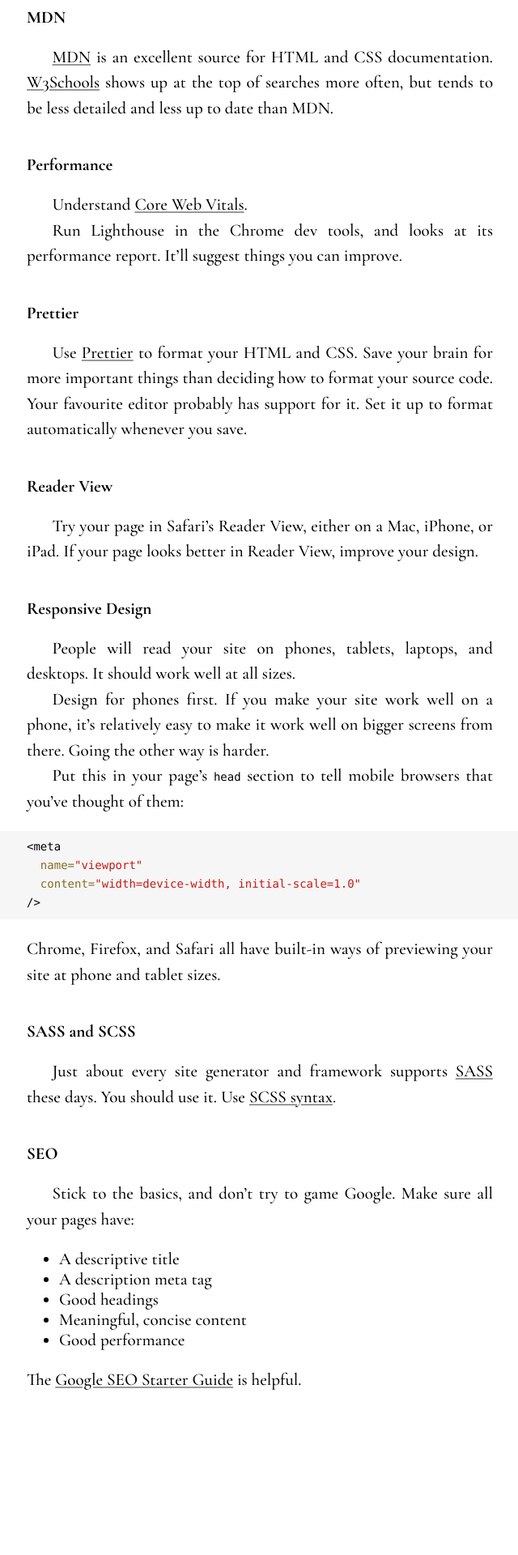
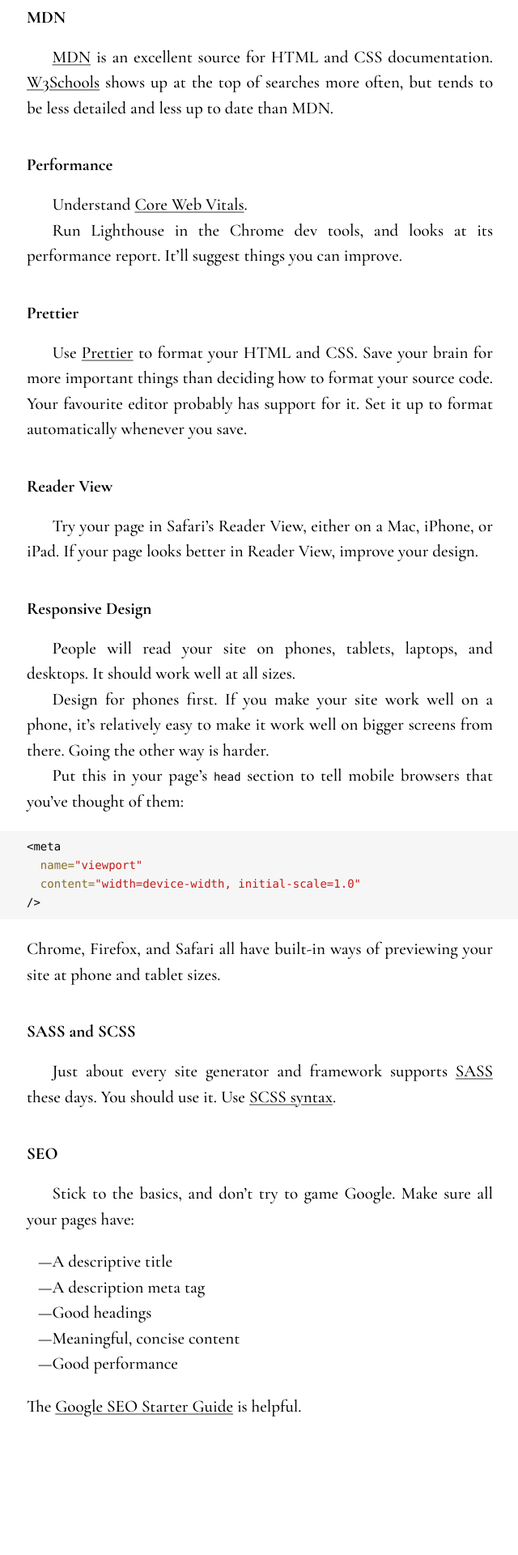
Before and after one commit to notahat/notahat.github.com, a Jekyll site: the page built from _posts/2022-07-11-writing-html.md, in a window 1280 px wide. Shown: the part 2587-4507 px from the top of the page at 81% size, without its empty margins (319-959 px from the left). Built offline with Jekyll 4.4.1, drawn with Linux system fonts in a browser that asks for light colours; before the commit the page ends 4475 px from its top, so only the background shows below that.

Commit message:
Fix formatting of unordered lists in articles

```diff
--- a/css/articles.scss
+++ b/css/articles.scss
@@ -149,6 +149,15 @@
     }
   }
 
+  ul {
+    padding-left: 1.5rem;
+    list-style-type: '—';
+  }
+
+  li {
+    line-height: 1.5;
+  }
+
   figure.highlight,
   div.highlight {
     margin: 1rem -1rem;
```
